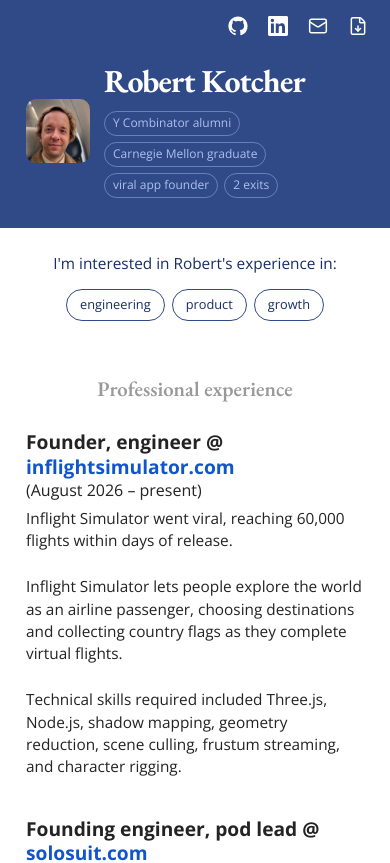
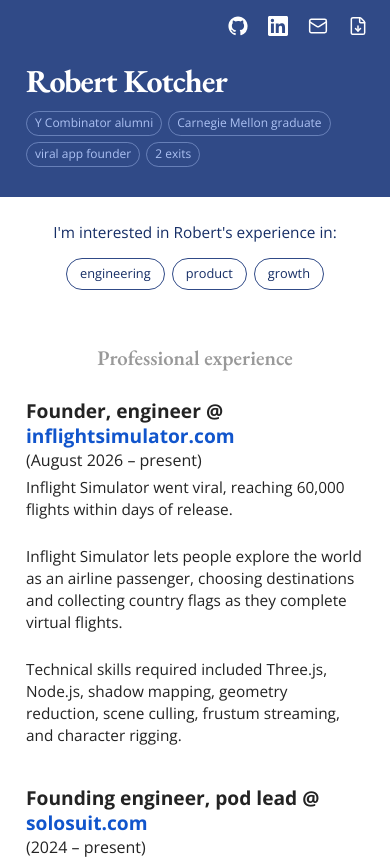
Before and after one commit to robertkotcher/robertkotcher.com, a Next.js app: page / in a window 390 px wide. Shown: the top 863 px of the page. Built offline with nearby package versions, Linux system fonts and the light colour scheme.

Commit message:
Hide header portrait on mobile screens

```diff
--- a/app/globals.css
+++ b/app/globals.css
@@ -268,3 +268,7 @@
 @media screen and (max-width: 600px) { .header-portrait { flex-basis: 64px; width: 64px; height: 64px; margin-top: 0; } }
 @media screen and (max-width: 380px) { .header-portrait { flex-basis: 56px; width: 56px; height: 56px; } }
 @media print { .header-portrait { flex-basis: 68px; width: 68px; height: 68px; margin-top: 0; } }
+
+@media screen and (max-width: 600px) {
+  .header-portrait { display: none; }
+}
```
